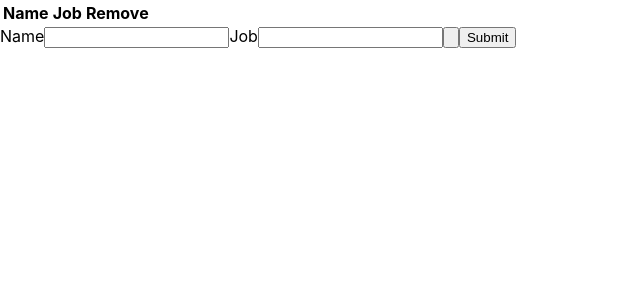
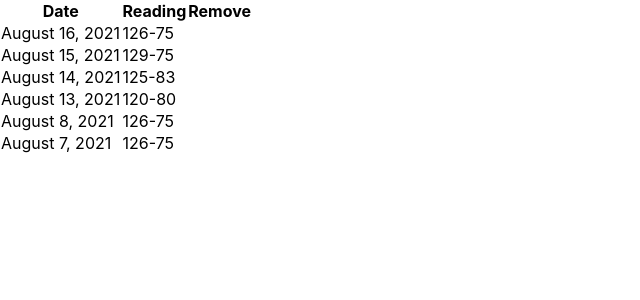
Before and after one commit to decareano/react-test-cloud9, a React (Create React App) app: page / in a window 1280 px wide. Shown: the top 300 px of the page, without its empty margins (0-640 px from the left). Built offline with nearby package versions, Linux system fonts and the light colour scheme.

Commit message:
initial setup with table.js and app.js following Tania's react tutorial - added sorting

```diff
--- a/src/App.js
+++ b/src/App.js
@@ -8,36 +8,51 @@ import Table from './Table'
 
 
 class App extends Component {
+  render() {
 
-  state = {
-    characters: [],
+    const characters = [
+      {
+      date: 'August 13, 2021',
+      reading: "120-80",
+      },
+      {
+        date: "August 14, 2021",
+        reading: "125-83",
+      },
+      {
+        date: "August 15, 2021",
+        reading: "129-75",
+      },
+      {
+        date: "August 16, 2021",
+        reading: "126-75",
+      },
+      {
+        date: "August 8, 2021",
+        reading: "126-75",
+      },
+      {
+        date: "August 7, 2021",
+        reading: "126-75",
+      },
+    ]
 
-  }
+    characters.sort((a, b) => {
+      let da = new Date(a.date),
+          db = new Date(b.date)
+        return db - da
+    })
 
 
-removeChar = (index) => {
-  const {characters} = this.state
 
-  this.setState({
-    characters: characters.filter((character, i) => {
-      return i !== index
-    })
-  })
-}
 
-handleSubmit = (character) => {
-  this.setState({characters: [...this.state.characters, character]})
-}
+    return (
+      <div className="container">
+        <Table marceloData={characters} />
 
-render() {
-  const {characters} = this.state
-  return (
-    <div className="container">
-      <Table charData={characters} removeChar={this.removeChar} />
-      <Form handleSubmit={this.handleSubmit} />
-    </div>
-  )
-}
+      </div>
+    )
+  }
 }
 
 export default App
--- a/src/Form.js
+++ b/src/Form.js
@@ -1,60 +1,20 @@
 import React, { Component } from 'react'
 
 class Form extends Component {
-    initialState = {
-        name: '',
-        job: '',
-
-    }
-    state = this.initialState
-
 
 /* make a function that will run everytime a change is made to an input */
     handleChange = (event) => {
-        const {name, value} = event.target
 
-        this.setState({
-            [name]: value
-        })
 
     }
 
 
     submitForm = () => {
-        this.props.handleSubmit(this.state)
-        this.setState(this.initialState)
+
     }
 
     render() {
-    const {name, job} = this.state
-    return (
-        <form pinga={this.submitForm}>
-        <label htmlFor="name">Name</label>
-        <input
-            type="text"
-            name="name"
-            id="name"
-            value={name}
-            onChange={this.handleChange} />
-        <label htmlFor="job">Job</label>
-        <input
-            type="text"
-            name="job"
-            id="job"
-            value={job}
-            onChange={this.handleChange} />
-
-        <input
-            type="button"
-            name="Submit"
-            onClick={this.submitForm} />
-        <button type="Submit">
-            Submit
-        </button>
-        </form>
-
-
-    )
+        return (null)
     }
 
 }
--- a/src/Table.js
+++ b/src/Table.js
@@ -1,43 +1,41 @@
 import React from 'react'
 
 const TableHeader = () => {
-    return (
+   return (
         <thead>
-          <tr>
-            <th>Name</th>
-            <th>Job</th>
-            <th>Remove</th>
-          </tr>
+            <tr>
+                <th>Date</th>
+                <th>Reading</th>
+                <th>Remove</th>
+            </tr>
         </thead>
     )
 }
 
 const TableBody = (props) => {
-
-    // we remove the data in html tags to app as an array of objects
-    const rows =  props.charData.map((row, index) => {
-        return (
+    const filas = props.marceloData.map((fila, index) => {
+        return(
             <tr key={index}>
-                <td>{row.name}</td>
-                <td>{row.job}</td>
-                <td><button onClick={() => props.removeChar(index)}>Delete</button></td>
+                <td>{fila.date}</td>
+                <td>{fila.reading}</td>
             </tr>
         )
     })
-
-    return <tbody>{rows}</tbody>
-
+    return <tbody>{filas}</tbody>
 }
 
-const Table = (props) => {
-    const {charData, removeChar} = props
+class Table extends React.Component {
+    render() {
+        const {marceloData} = this.props
         return (
-            <table>
-                <TableHeader />
-                <TableBody charData={charData} removeChar={removeChar}/>
+            <div className="mydiv">
+            <TableHeader />
+            <TableBody marceloData={marceloData} />
+            </div>
 
-             </table>
         )
+    }
+
 
 }
 
```
